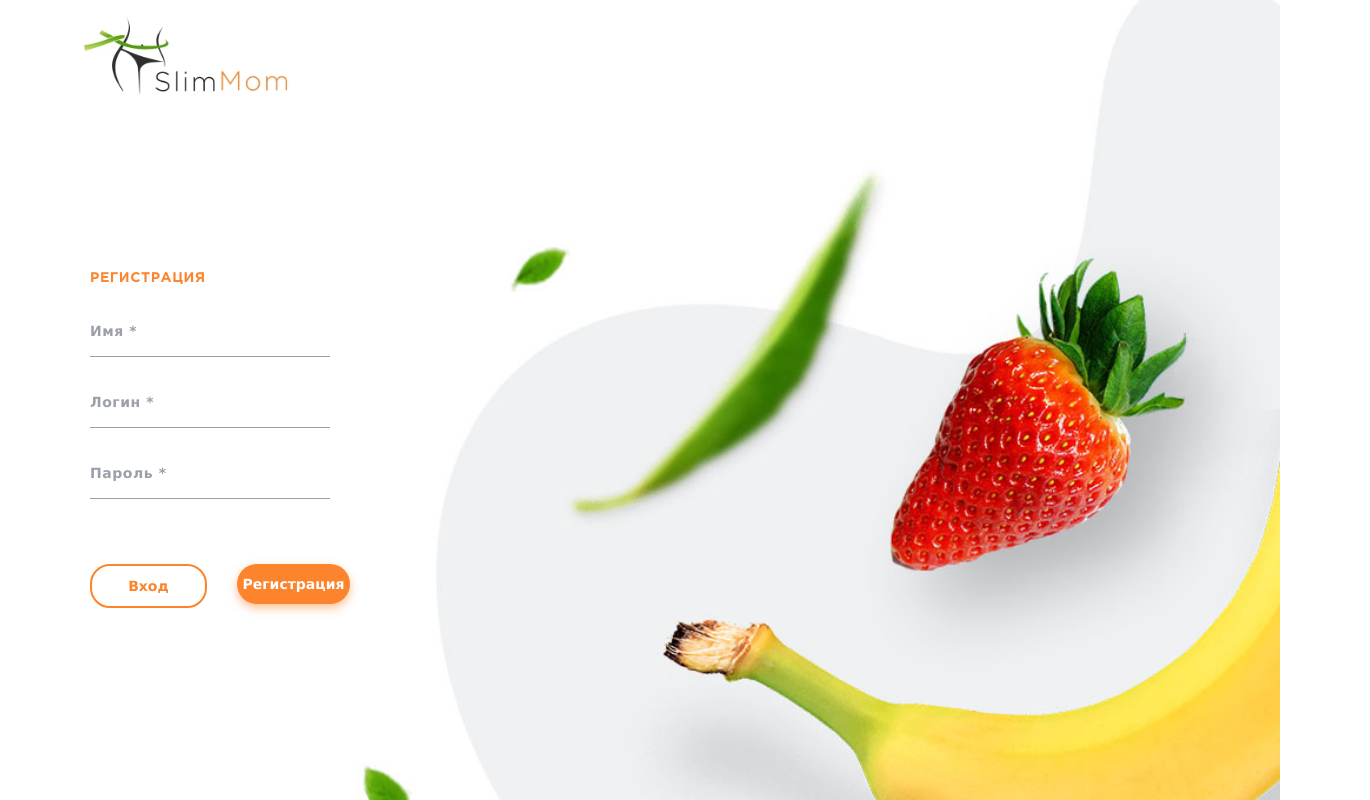
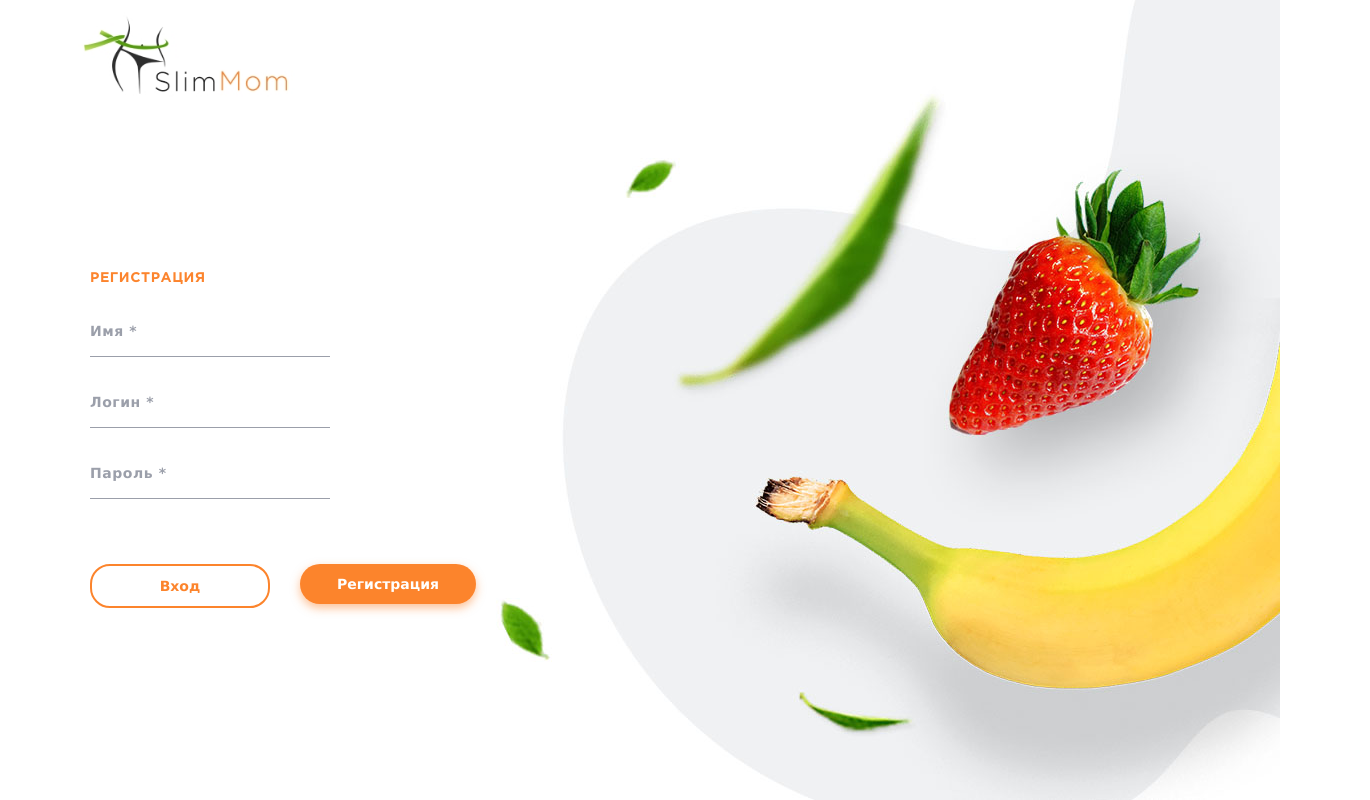
Before and after one commit to AleksandrMyk/SlimMom_Project_FrontEnd, a React (Create React App) app: page /register in a window 1280 px wide. Shown: the top 800 px of the page, 1370 px wide, since content can reach past the window. Built offline with nearby package versions, Linux system fonts and the light colour scheme; grey boxes are pictures that could not be loaded.

Commit message:
fixed login logout

```diff
--- a/src/Views/Login/Login.js
+++ b/src/Views/Login/Login.js
@@ -6,6 +6,7 @@ import { NavLink } from "react-router-dom";
 import Logo from "../../Components/Logo";
 import axios from "axios";
 import { useHistory } from "react-router-dom";
+import "./alertLoginStyle.css";
 
 const LoginPage = () => {
   const history = useHistory();
@@ -27,8 +28,8 @@ const LoginPage = () => {
       .then((response) => {
         console.log(response);
         setMessage({
-          data: "Login sucess ,You will transfer to dashboard..",
-          type: "alert-success",
+          data: "Успешный логин , перенаправление в личный кабинет",
+          type: "sucess",
         });
 
         localStorage.setItem("token", response.data.token);
@@ -38,8 +39,8 @@ const LoginPage = () => {
       })
       .catch((error) => {
         setMessage({
-          data: "Wrong Credentials",
-          type: "alert-danger",
+          data: "Неправильные двнные ",
+          type: "danger",
         });
         console.error("There was an error!", error);
       });
@@ -65,10 +66,11 @@ const LoginPage = () => {
               </div>
             </div>
           </nav>
-          <div className={`${style.messageContainer} `}>
-            <div className={style.registrationFormContainer}>
+
+          <div className={style.formWrapper}>
+            <div className={`${style.messageContainer} `}>
               {message && (
-                <div className={` ${message.type}`} role="alert">
+                <div className={`${message.type}`} role="alert">
                   {message.data}
                   <span
                     aria-hidden="true"
@@ -80,8 +82,6 @@ const LoginPage = () => {
                 </div>
               )}
             </div>
-          </div>
-          <div className={style.formWrapper}>
             <div className={style.registerTitle}>вход</div>
             <form onSubmit={handleSubmit} noValidate>
               <div className={style.inputModule}>
--- /dev/null
+++ b/src/Views/Login/alertLoginStyle.css
@@ -0,0 +1,6 @@
+.sucess {
+  background-color: rgb(88, 206, 88);
+}
+.danger {
+  background-color: rgb(239, 61, 37);
+}
--- a/src/Views/Login/login.module.css
+++ b/src/Views/Login/login.module.css
@@ -9,7 +9,6 @@
   height: 100vh;
   display: flex;
   justify-content: center;
-  padding-bottom: 100px;
 }
 
 .loginWrapper {
@@ -86,6 +85,12 @@ input {
   outline: none;
 }
 
+.messageContainer > div {
+  padding-top: 10px;
+  padding-bottom: 10px;
+  margin-bottom: 10px;
+}
+
 .butModule {
   display: flex;
   align-items: center;
@@ -93,8 +98,10 @@ input {
   font-family: Verdana sans-serif;
 }
 .formWrapper {
-  width: 290px;
   margin: auto;
+}
+.formWrapper > form {
+  width: 320px;
 }
 .butModule > button {
   font-family: Verdana;
@@ -147,6 +154,9 @@ input {
 
     height: 100vh;
   }
+  .formWrapper > form {
+    width: auto;
+  }
 
   .pageWrapper {
     width: 100%;
@@ -154,7 +164,6 @@ input {
     background-repeat: no-repeat;
     background-position: bottom right;
     background-size: cover;
-    padding-bottom: 200px;
   }
 
   .formWrapper {
--- a/src/Views/Register/Register.js
+++ b/src/Views/Register/Register.js
@@ -5,7 +5,7 @@ import useForm from "./useForm";
 import validate from "./validationRules";
 import Logo from "../../Components/Logo";
 import axios from "axios";
-// import "bootstrap/dist/css/bootstrap.min.css";
+import "./alertStyle.css";
 import { useHistory } from "react-router-dom";
 
 const Register = () => {
@@ -29,19 +29,18 @@ const Register = () => {
       .then((response) => {
         console.log(response);
         setMessage({
-          data: "Registered , You will transfer to login page",
-          type: "alert-success",
+          data: "Вы успешно зарегестрировались на сайте",
+          type: "success",
         });
 
         setTimeout(() => {
           history.push("/login");
-          console.log("You are registered");
         }, 4000);
       })
       .catch((error) => {
         setMessage({
-          data: "Wrong credentials",
-          type: "alert-danger",
+          data: "Произошла ошибка , попробуйте еще раз",
+          type: "danger",
         });
         console.error("There was an error!", error);
       });
@@ -67,10 +66,11 @@ const Register = () => {
               </div>
             </div>
           </nav>
-          <div className={`${style.messageContainer} `}>
-            <div className={style.registrationFormContainer}>
+
+          <div className={style.formWrapper}>
+            <div className={`${style.messageContainer} `}>
               {message && (
-                <div className={` ${message.type}`} role="alert">
+                <div className={`${message.type}`} role="alert">
                   {message.data}
                   <span
                     aria-hidden="true"
@@ -82,8 +82,7 @@ const Register = () => {
                 </div>
               )}
             </div>
-          </div>
-          <div className={style.formWrapper}>
+
             <div className={style.registerTitle}>Регистрация</div>
             <form onSubmit={handleSubmit} noValidate>
               <div className={style.inputModule}>
--- /dev/null
+++ b/src/Views/Register/alertStyle.css
@@ -0,0 +1,6 @@
+.sucess {
+  background-color: rgb(88, 206, 88);
+}
+.danger {
+  background-color: rgb(239, 61, 37);
+}
--- a/src/Views/Register/register.module.css
+++ b/src/Views/Register/register.module.css
@@ -9,7 +9,6 @@
   height: 100vh;
   display: flex;
   justify-content: center;
-  padding-bottom: 100px;
 }
 
 .loginWrapper {
@@ -82,6 +81,12 @@ button:focus {
   outline: none;
 }
 
+.messageContainer > div {
+  padding-top: 10px;
+  padding-bottom: 10px;
+  margin-bottom: 10px;
+}
+
 .butModule {
   display: flex;
   align-items: center;
@@ -89,10 +94,11 @@ button:focus {
   font-family: Verdana sans-serif;
 }
 .formWrapper {
-  width: 290px;
   margin: auto;
 }
-
+.formWrapper > form {
+  width: 320px;
+}
 .butModule > button {
   font-family: Verdana;
   font-size: 14px;
@@ -151,12 +157,15 @@ button:focus {
     background-repeat: no-repeat;
     background-position: bottom right;
     background-size: cover;
-    padding-bottom: 200px;
   }
 
   .formWrapper {
     margin: 0;
     padding-left: 90px;
+  }
+
+  .formWrapper > form {
+    width: auto;
   }
   .messageContainer {
     display: flex;
@@ -206,7 +215,9 @@ button:focus {
     background-image: url(./img/desktop-bg-REGISTER.jpg);
     background-size: cover;
   }
-
+  .noActiveButton {
+    width: 176px;
+  }
   .input {
     width: 240px;
   }
@@ -299,7 +310,9 @@ button:focus {
     display: none;
     height: 106px;
   }
-
+  .formWrapper {
+    width: 100%;
+  }
   .login {
     display: flex;
     justify-content: center;
--- a/src/pages/index.js
+++ /dev/null
@@ -1,5 +0,0 @@
-export { default as HomePage } from "./HomePage";
-export { default as UserPage } from "./UserPage";
-export { default as LoginPage } from "./LoginPage";
-export { default as RegisterPage } from "./RegisterPage";
-export { default as DiaryPage } from "./DiaryPage";
```
Also changed, not shown: src/pages/CalculatorPage.jsx (deleted, +0 -11 lines), src/pages/DiaryPage.jsx (deleted, +0 -15 lines), src/pages/HomePage.jsx (deleted, +0 -7 lines), src/pages/LoginPage.jsx (deleted, +0 -11 lines), src/pages/RegisterPage.jsx (deleted, +0 -11 lines).
